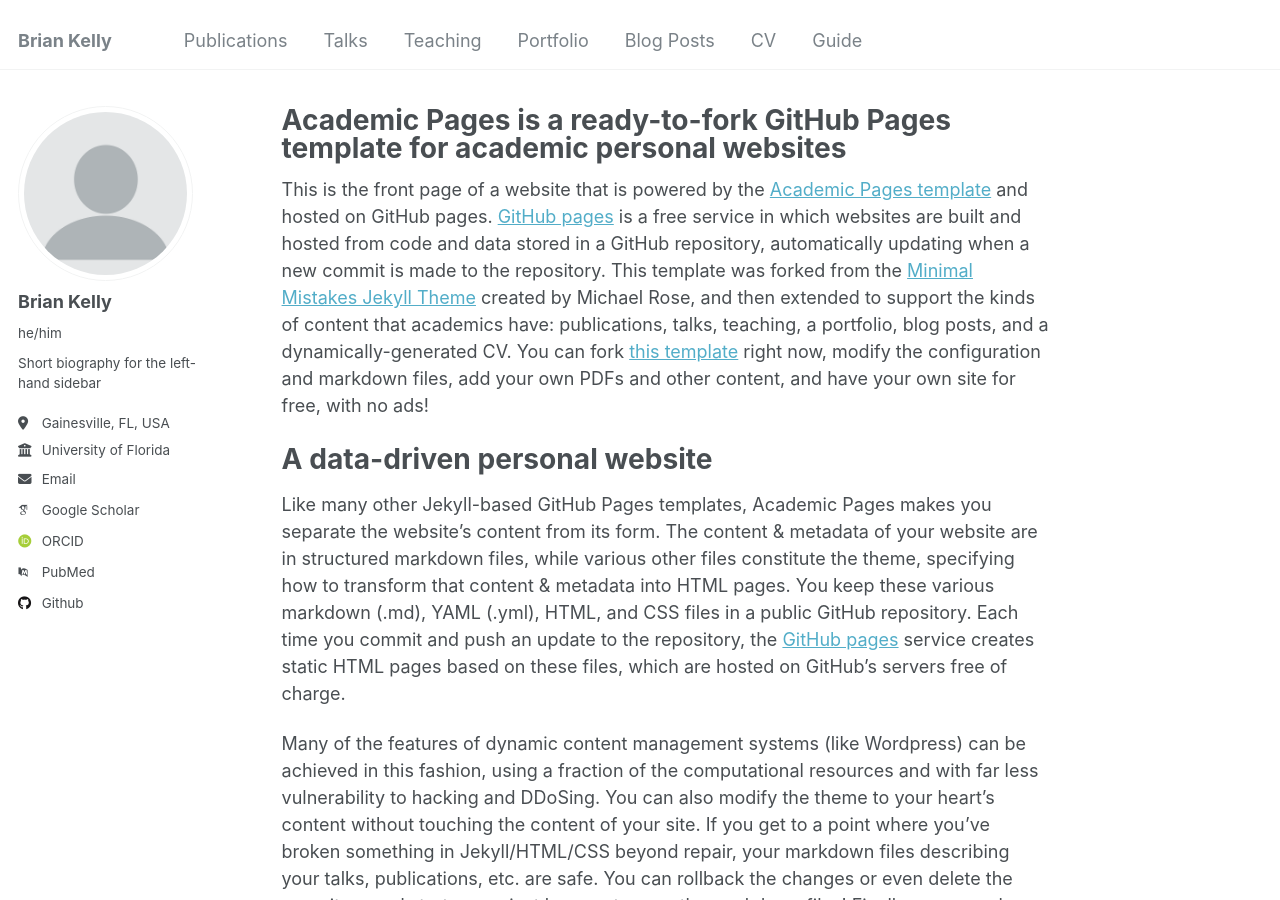
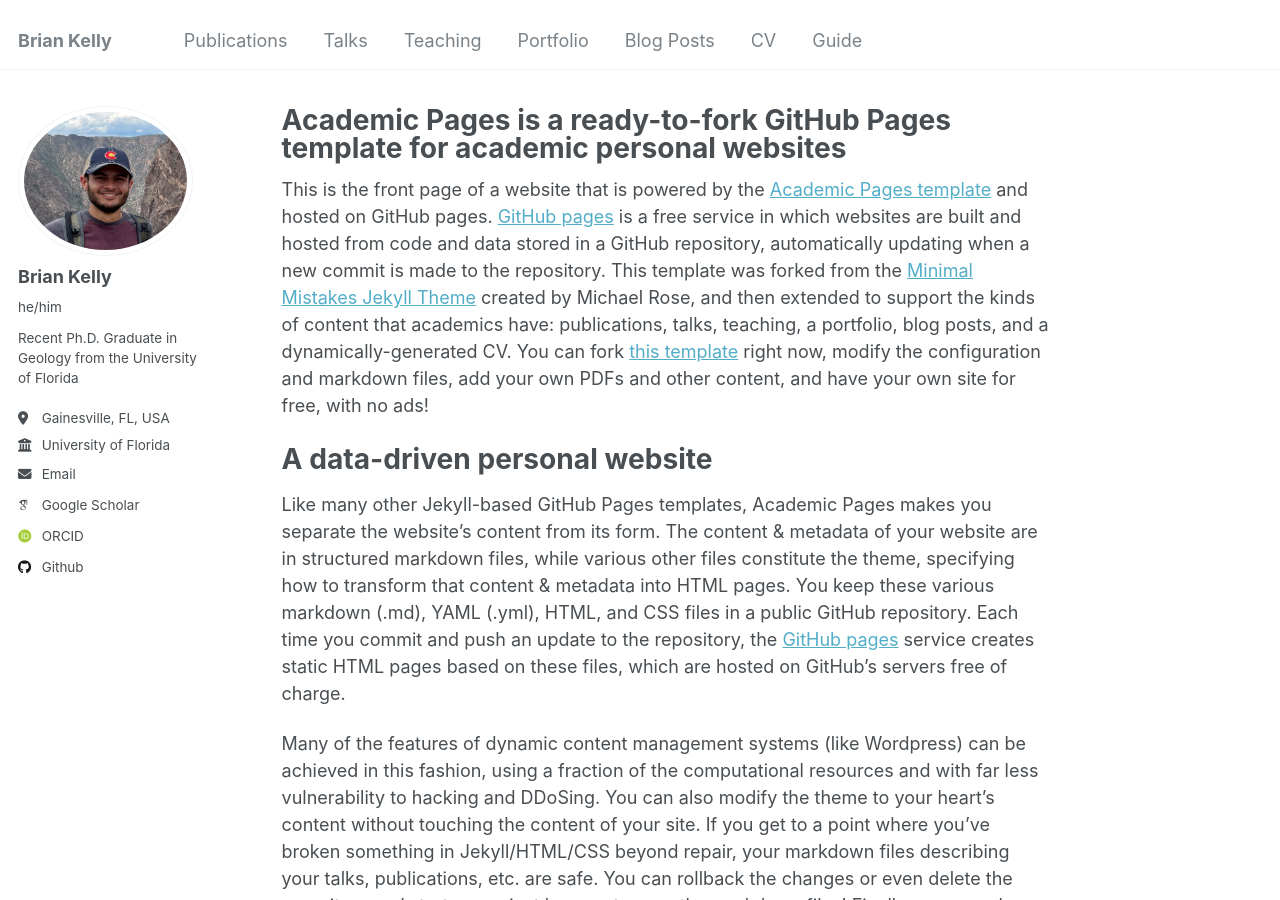
Before and after one commit to kellybp18/kellybp18.github.io, a Jekyll site: the page built from _pages/about.md, in a window 1280 px wide and 900 px high. Built offline with Jekyll 4.4.1, drawn with Linux system fonts in a browser that asks for light colours; some web fonts are replaced.

```diff
--- a/_config.yml
+++ b/_config.yml
@@ -21,10 +21,10 @@ repository               : "kellybp18/kellybp18.github.io"
 #               Additional customization can be done by editing /_includes/author-profile.html
 author:
   # Biographic information
-  avatar           : "profile.png"
+  avatar           : "brian_gunnison_headshot.jpg"
   name             : "Brian Kelly"
   pronouns         : "he/him"
-  bio              : "Short biography for the left-hand sidebar"
+  bio              : "Recent Ph.D. Graduate in Geology from the University of Florida"
   location         : "Gainesville, FL, USA"
   employer         : "University of Florida"
   uri              : # URL
@@ -32,11 +32,11 @@ author:
 
   # Academic websites
   arxiv            : # URL - Update with the correct link to your profile
-  googlescholar    : "https://scholar.google.com/citations?user=PS_CX0AAAAAJ"
+  googlescholar    : "https://scholar.google.com/citations?user=mm6m8aUAAAAJ&hl=en&oi=sra"
   impactstory      : # URL
-  orcid            : "http://orcid.org/yourorcidurl"
+  orcid            : "http://orcid.org/0000-0003-0420-1910"
   semantic         : # URL
-  pubmed           : "https://www.ncbi.nlm.nih.gov/pubmed/?term=john+snow"
+  pubmed           : # URL
   researchgate     : # URL
   scopus           : # URL
 
```
